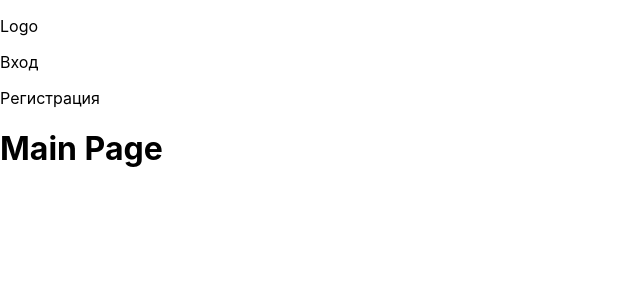
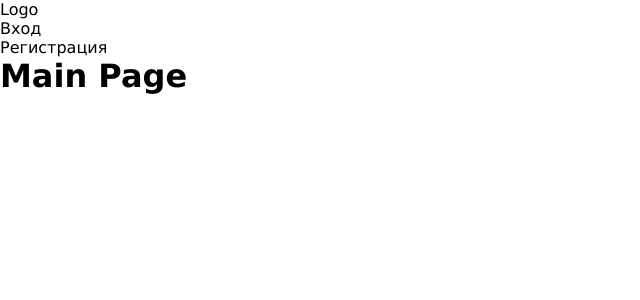
Before and after one commit to MariaTrofimovaa/Slim-mom-react-project, a React (Create React App) app: page / in a window 1280 px wide. Shown: the top 300 px of the page, without its empty margins (0-640 px from the left). Built offline with nearby package versions, Linux system fonts and the light colour scheme.

Commit message:
added main styles

```diff
--- a/src/components/App.js
+++ b/src/components/App.js
@@ -1,13 +1,14 @@
 import React from 'react';
 import Header from './header/Header';
 import Main from './main/Main';
+import styles from "./App.module.css"
 
 const App = () => {
     return (
-        <>
+        <div className={styles.container}>
             <Header/>
             <Main />
-        </>
+        </div>
     );
 }
 
--- /dev/null
+++ b/src/components/App.module.css
@@ -0,0 +1,4 @@
+.container {
+    margin: 0 auto;
+
+}
--- a/src/index.css
+++ b/src/index.css
@@ -1,13 +1,102 @@
-body {
-  margin: 0;
-  font-family: -apple-system, BlinkMacSystemFont, 'Segoe UI', 'Roboto', 'Oxygen',
-    'Ubuntu', 'Cantarell', 'Fira Sans', 'Droid Sans', 'Helvetica Neue',
-    sans-serif;
-  -webkit-font-smoothing: antialiased;
-  -moz-osx-font-smoothing: grayscale;
+html {
+  box-sizing: border-box;
+  /* overflow-y: hidden; */
 }
 
-code {
-  font-family: source-code-pro, Menlo, Monaco, Consolas, 'Courier New',
-    monospace;
+*,
+*::before,
+*::after {
+  box-sizing: inherit;
 }
+/*
+@font-face {
+  font-family: "GothamPro-Bold";
+  src: url("./fonts/GothamPro-Bold.woff");
+}
+
+@font-face {
+  font-family: "GothamPro-Light";
+  src: url("./fonts/GothamPro-Light.woff");
+}
+
+@font-face {
+  font-family: "GothamPro";
+  src: url("./fonts/GothamPro.woff");
+}
+
+@font-face {
+  font-family: "Verdana-Bold";
+  src: url("./fonts/Verdana-Bold.woff");
+}
+
+@font-face {
+  font-family: "Verdana";
+  src: url("./fonts/Verdana.woff");
+} */
+
+body {
+
+  margin: 0;
+  font-family: Verdana;
+  background-color: white;
+  color: black;
+}
+
+input,
+textarea {
+  font: inherit;
+}
+
+textarea {
+  resize: none;
+}
+
+img {
+  display: block;
+  max-width: 100%;
+  height: auto;
+}
+
+ul {
+  margin: 0;
+  padding: 0;
+  list-style: none;
+}
+
+button {
+  cursor: pointer;
+}
+
+label {
+  cursor: pointer;
+}
+
+h1,
+h2,
+h3,
+h4,
+h5,
+h6 {
+  margin: 0;
+  padding: 0;
+}
+
+p {
+  margin: 0;
+  padding: 0;
+}
+::-webkit-scrollbar {
+  width: 7px;
+  border-radius: 4px;
+  background: transparent;
+}
+
+::-webkit-scrollbar-thumb {
+  background-color: black;
+  border-radius: 4px;
+  height: 15px;
+}
+
+::-webkit-scrollbar-thumb:hover {
+  background-color: #fc842d;
+}
```
Also changed, not shown: src/components/shared/fonts/fonts.css (added).
